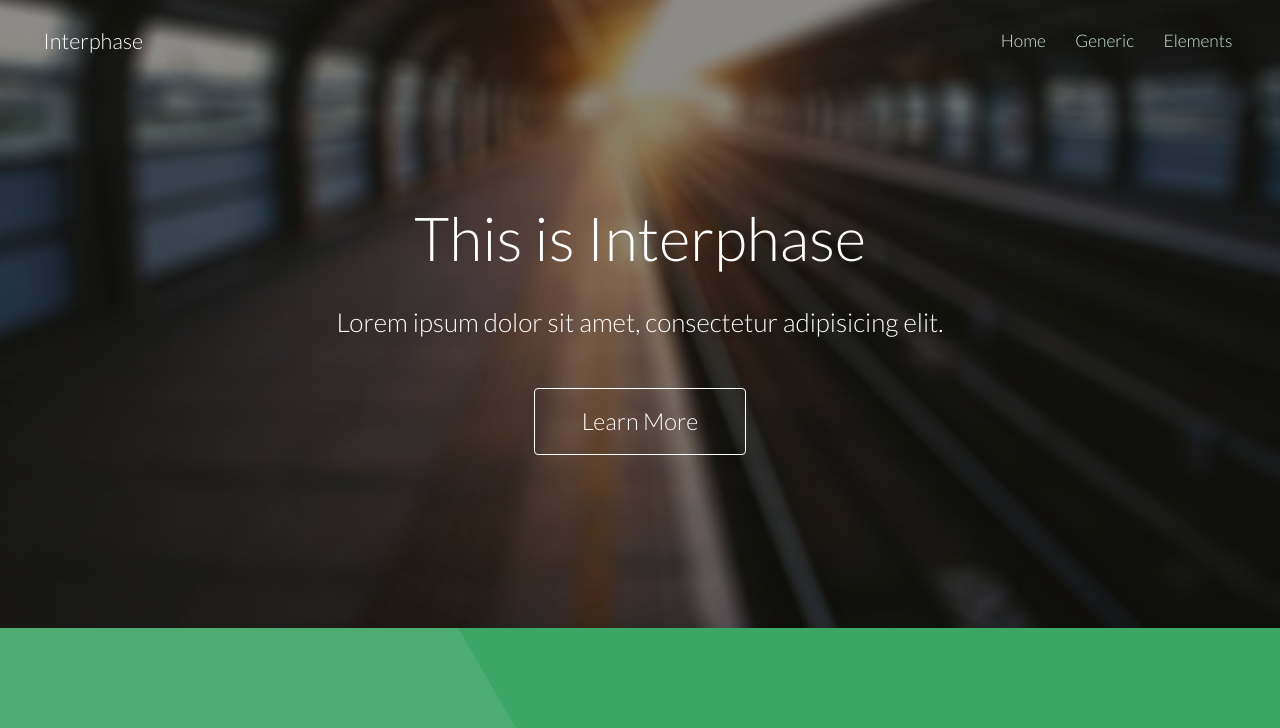
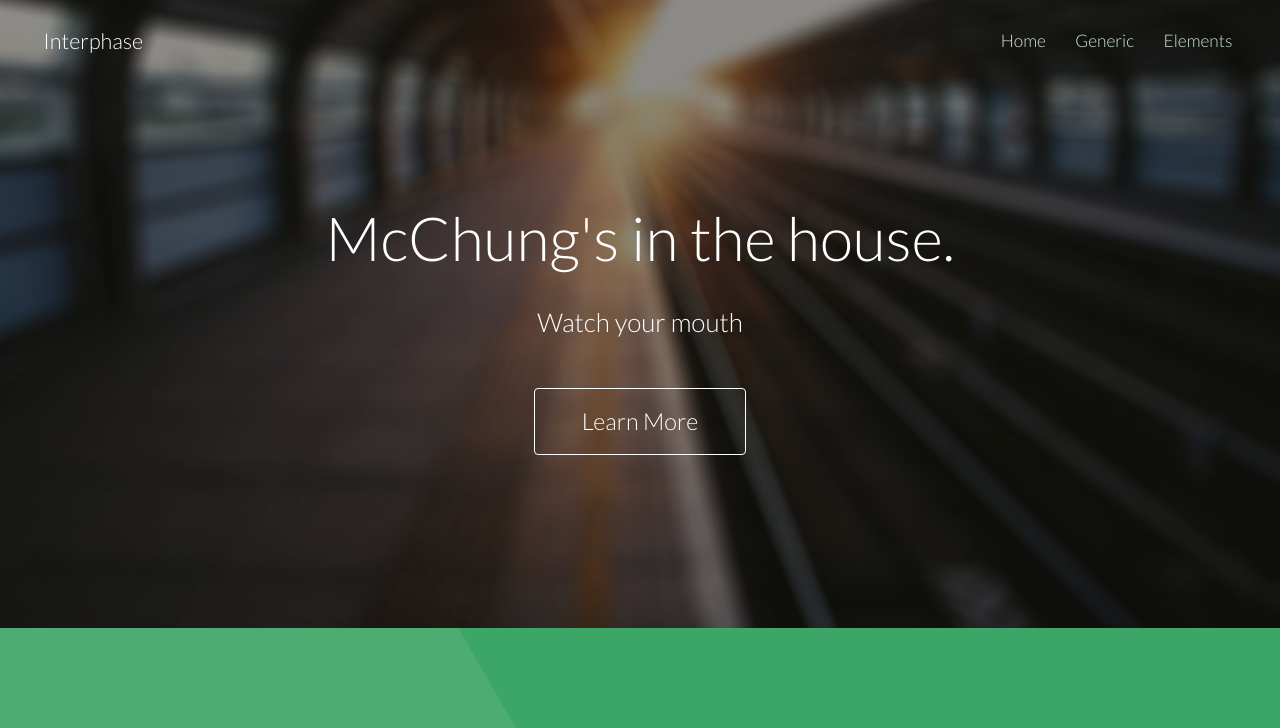
Before and after one commit to MonsieurMike/MonsieurMike.github.io, a plain HTML site: page index.html in a window 1280 px wide. Shown: the top 728 px of the page. Drawn offline with Linux system fonts and the light colour scheme.

Commit message:
Title Change
Changed my title

```diff
--- a/index.html
+++ b/index.html
@@ -39,8 +39,8 @@
 
 		<!-- Banner -->
 			<section id="banner">
-				<h2>This is Interphase</h2>
-				<p>Lorem ipsum dolor sit amet, consectetur adipisicing elit.</p>
+				<h2>McChung's in the house.</h2>
+				<p>Watch your mouth</p>
 				<ul class="actions">
 					<li>
 						<a href="#" class="button big">Learn More</a>
```
